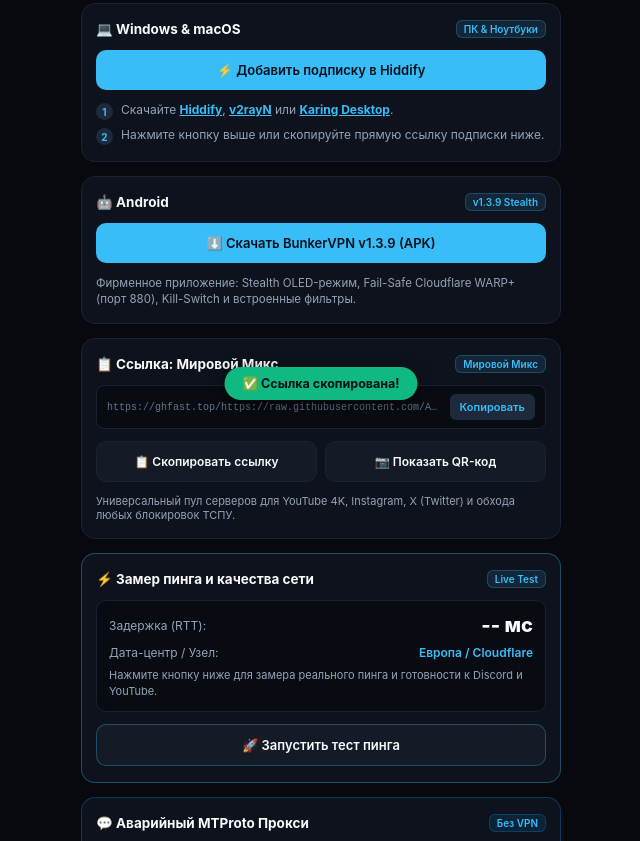
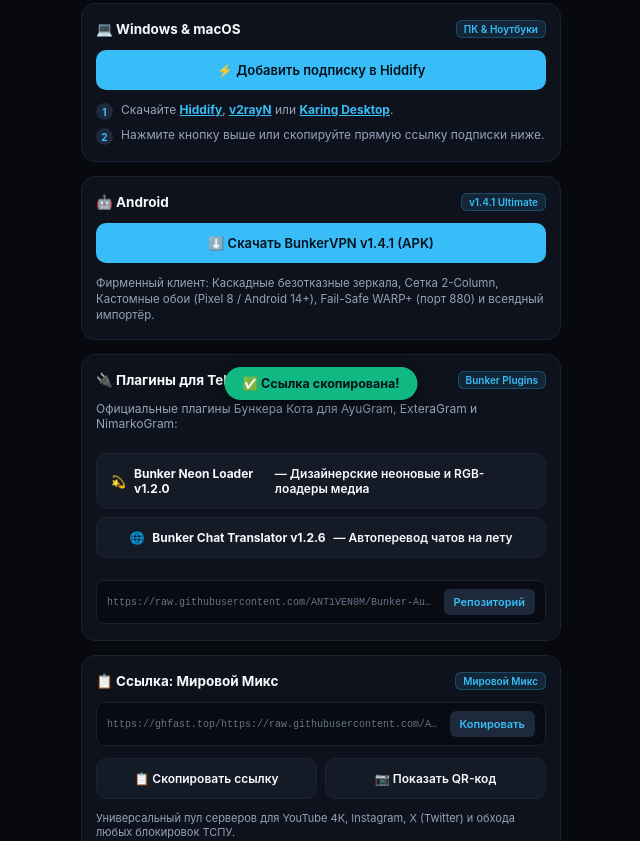
Before and after one commit to ANT1VEN0M/Bunker-Auto-Engine, a plain HTML site: page index.html in a window 1280 px wide. Shown: the part 476-1317 px from the top of the page, without its empty margins (319-959 px from the left). Drawn offline with Linux system fonts and the light colour scheme.

Commit message:
docs: update portal index.html and README to v1.4.1 client and register Telegram plugins

```diff
--- a/index.html
+++ b/index.html
@@ -555,16 +555,39 @@
     <div class="card" id="card-android">
       <div class="card-title">
         <span>🤖 Android</span>
-        <span class="tag">v1.3.9 Stealth</span>
-      </div>
-
-      <a href="https://ghfast.top/https://github.com/ANT1VEN0M/BunkerVPN/releases/download/v1.3.9/BunkerVPN-arm64-v8a.apk" class="btn btn-primary" onclick="triggerHaptic('impact')">
-        ⬇️ Скачать BunkerVPN v1.3.9 (APK)
+        <span class="tag">v1.4.1 Ultimate</span>
+      </div>
+
+      <a href="https://ghfast.top/https://github.com/ANT1VEN0M/BunkerVPN/releases/download/v1.4.1/BunkerVPN-arm64-v8a.apk" class="btn btn-primary" onclick="triggerHaptic('impact')">
+        ⬇️ Скачать BunkerVPN v1.4.1 (APK)
       </a>
 
       <p style="font-size:11.5px; color:var(--text-muted); line-height:1.4;">
-        Фирменное приложение: Stealth OLED-режим, Fail-Safe Cloudflare WARP+ (порт 880), Kill-Switch и встроенные фильтры.
+        Фирменный клиент: Каскадные безотказные зеркала, Сетка 2-Column, Кастомные обои (Pixel 8 / Android 14+), Fail-Safe WARP+ (порт 880) и всеядный импортёр.
       </p>
+    </div>
+
+    <!-- Telegram Plugins Repository -->
+    <div class="card" id="card-plugins">
+      <div class="card-title">
+        <span>🔌 Плагины для Telegram</span>
+        <span class="tag">Bunker Plugins</span>
+      </div>
+      <p style="font-size:12px; color:var(--text-muted); margin-bottom:10px;">
+        Официальные плагины Бункера Кота для AyuGram, ExteraGram и NimarkoGram:
+      </p>
+      <div style="display:flex; flex-direction:column; gap:8px;">
+        <a href="https://raw.githubusercontent.com/ANT1VEN0M/Bunker-Auto-Engine/main/plugins/bunker_neon_loader.plugin" class="btn btn-secondary" style="font-size:12px; text-align:left;">
+          💫 <b>Bunker Neon Loader v1.2.0</b> — Дизайнерские неоновые и RGB-лоадеры медиа
+        </a>
+        <a href="https://raw.githubusercontent.com/ANT1VEN0M/Bunker-Auto-Engine/main/plugins/bunker_chat_translator.plugin" class="btn btn-secondary" style="font-size:12px; text-align:left;">
+          🌐 <b>Bunker Chat Translator v1.2.6</b> — Автоперевод чатов на лету
+        </a>
+      </div>
+      <div class="sub-box" style="margin-top:10px;">
+        <div class="sub-url">https://raw.githubusercontent.com/ANT1VEN0M/Bunker-Auto-Engine/main/extera-plugins.json</div>
+        <button class="copy-btn" onclick="navigator.clipboard.writeText('https://raw.githubusercontent.com/ANT1VEN0M/Bunker-Auto-Engine/main/extera-plugins.json'); triggerHaptic('impact');">Репозиторий</button>
+      </div>
     </div>
 
     <!-- 4. Selected Feed Link Box with QR button -->
```
Also changed, not shown: 1 other file.
